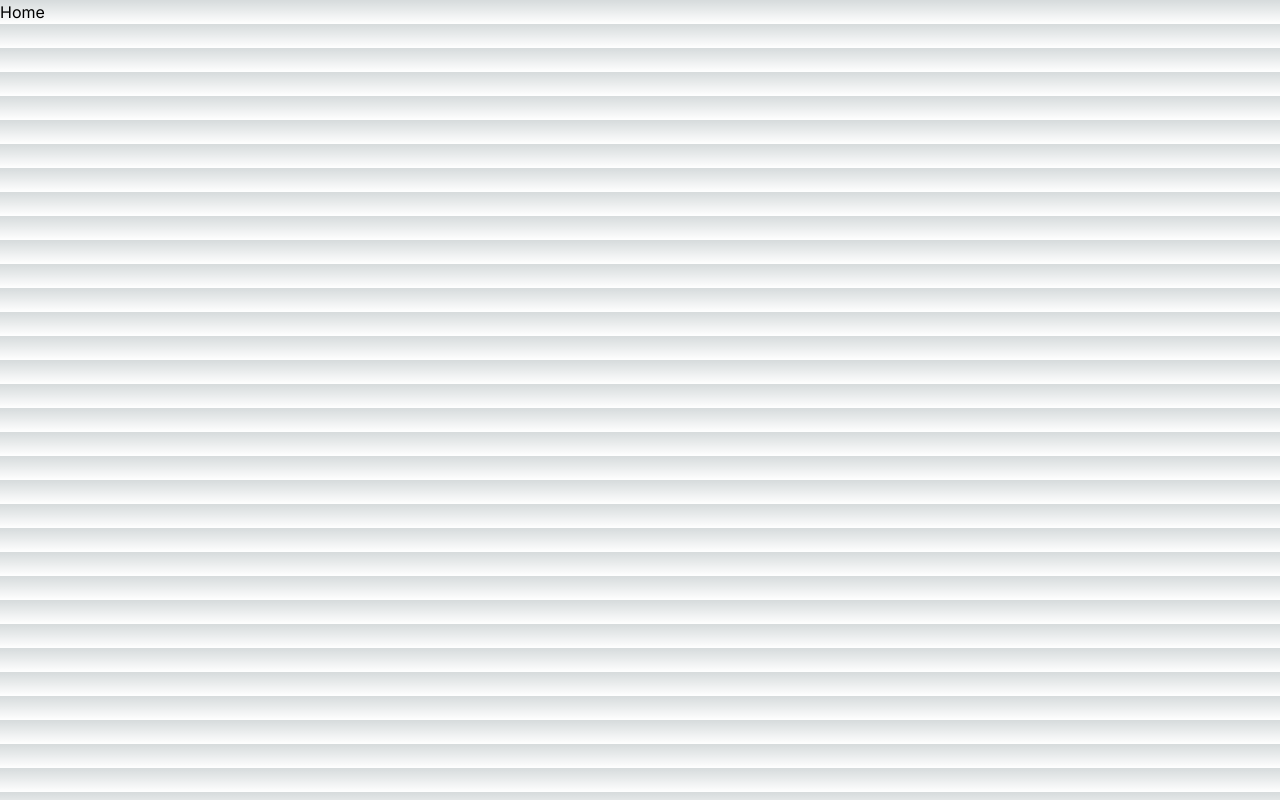
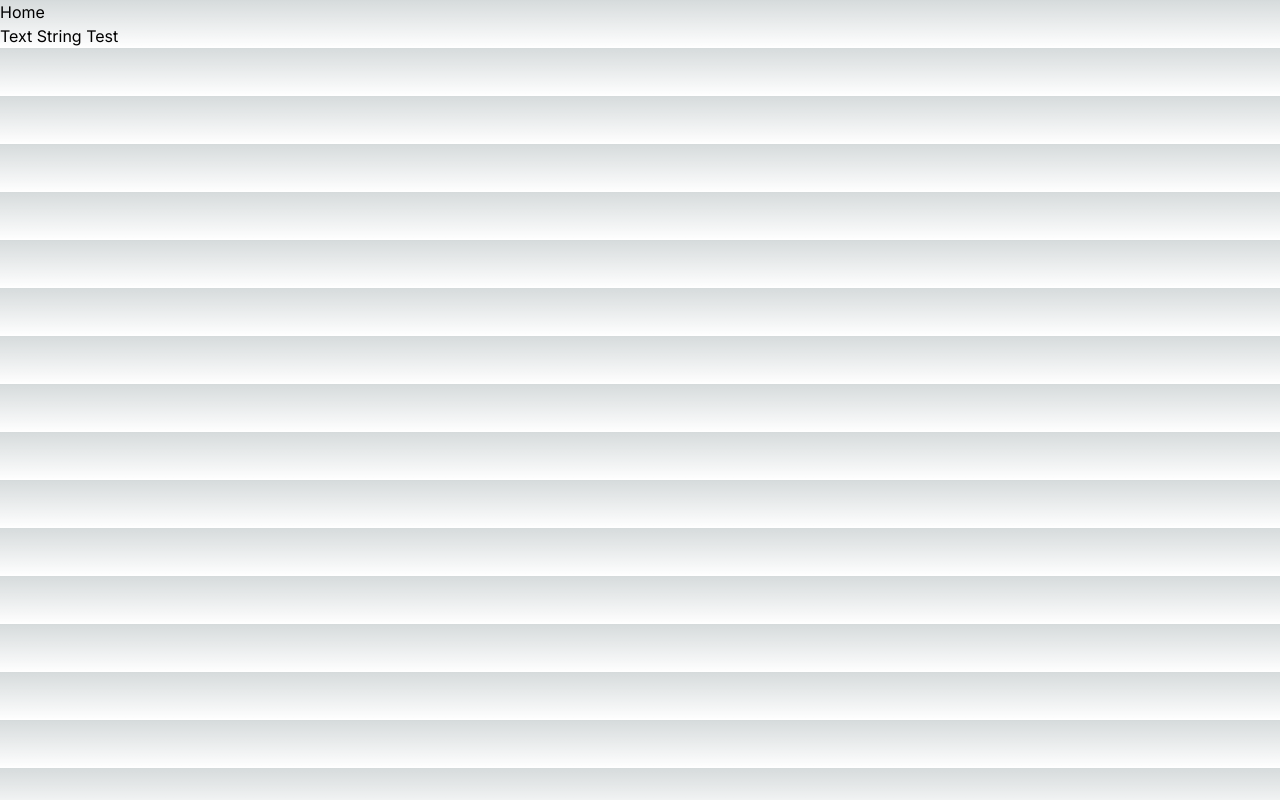
Before and after one commit to MW25-hush/Jest-Demo, a Next.js app: page / in a window 1280 px wide. Built offline with nearby package versions, Linux system fonts and the light colour scheme.

Commit message:
worked on user event interactions

```diff
--- a/app/page.tsx
+++ b/app/page.tsx
@@ -2,6 +2,10 @@ export default  function Home() {
   return (
     <div>
       <h1>Home</h1>
+      <section >
+        <p>Text String Test</p>
+      </section>
+
     </div>
   );
 }
--- a/jest.config.ts
+++ b/jest.config.ts
@@ -8,6 +8,7 @@ const createJestConfig = nextJest({
 
 // Add any custom config to be passed to Jest
 const config: Config = {
+  watch: true,
   coverageProvider: 'v8',
   testEnvironment: 'jsdom',
   // Add more setup options before each test is run
--- a/package.json
+++ b/package.json
@@ -11,6 +11,7 @@
     "test:watch": "jest --watch"
   },
   "dependencies": {
+    "@testing-library/user-event": "^14.5.2",
     "framer-motion": "^10.18.0",
     "next": "14.0.4",
     "react": "^18",
```
Also changed, not shown: test.txt, 2 other files (tests, documents, lock files or other folders).
